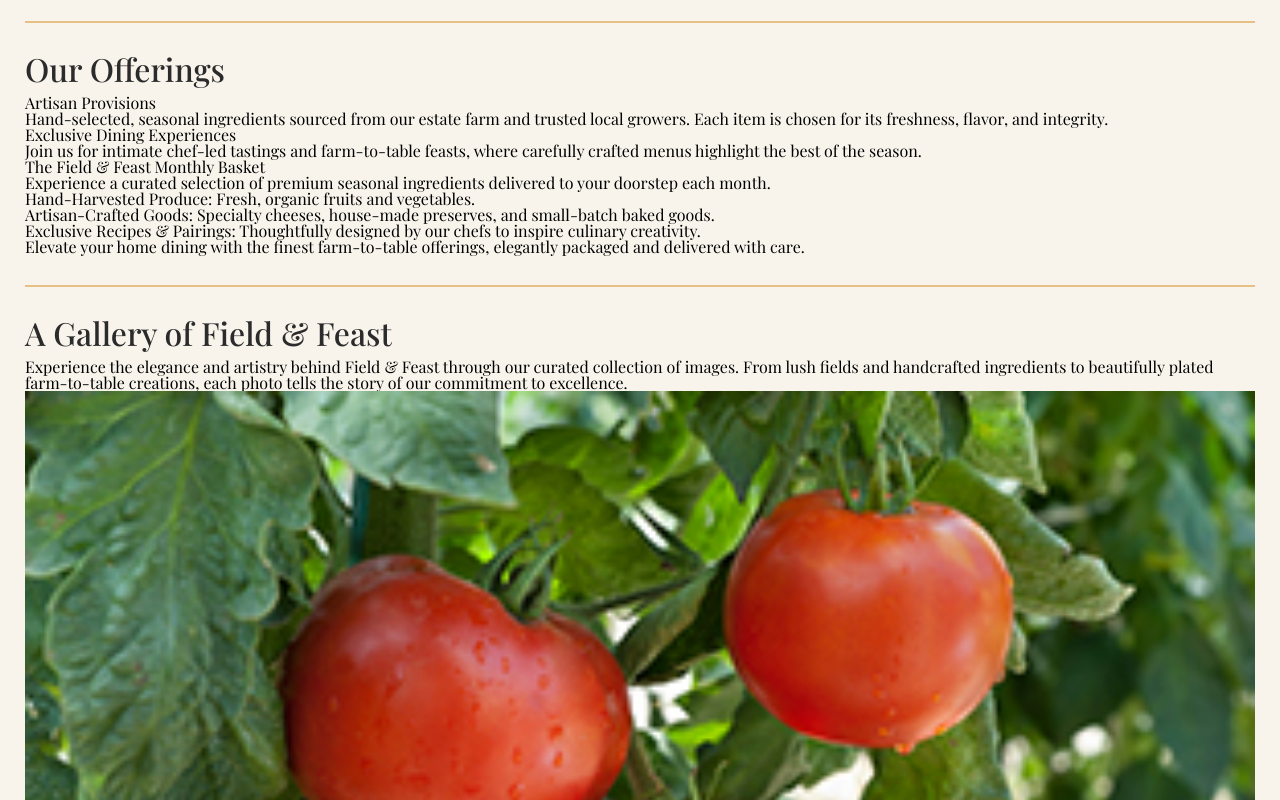
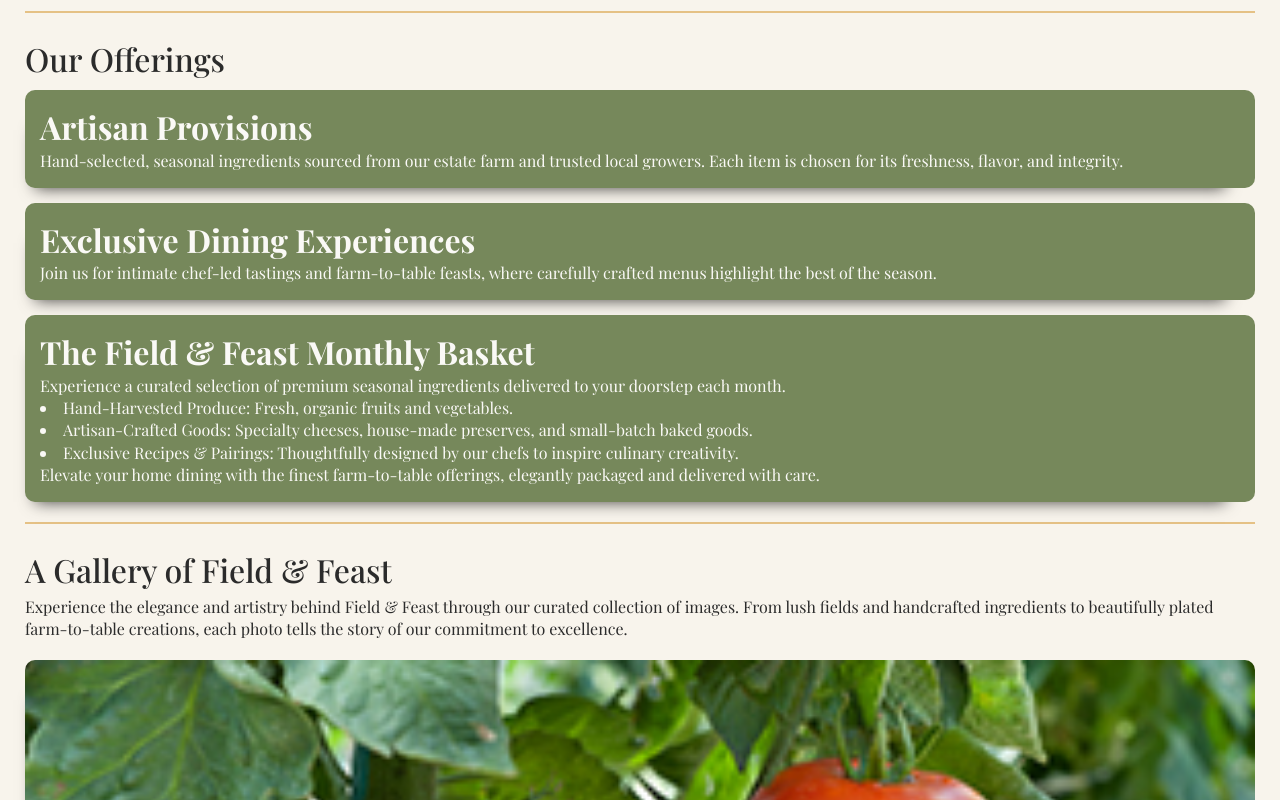
Before and after one commit to Elemental-Draco/field-and-feast, a plain HTML site: page index.html in a window 1280 px wide. Shown: the part 660-1460 px from the top of the page. Drawn offline with nearby package versions, Linux system fonts and the light colour scheme; a web font is replaced by a local one.

Commit message:
finished gallery styles

```diff
--- a/index.html
+++ b/index.html
@@ -41,12 +41,12 @@
 
       <section id="offerings">
         <h2>Our Offerings</h2>
-        <div>
+
         <section>
           <h3>Artisan Provisions</h3>
           <p>
-              Hand-selected, seasonal ingredients sourced from our estate farm
-              and trusted local growers. Each item is chosen for its freshness,
+            Hand-selected, seasonal ingredients sourced from our estate farm and
+            trusted local growers. Each item is chosen for its freshness,
             flavor, and integrity.
           </p>
         </section>
@@ -81,7 +81,6 @@
             elegantly packaged and delivered with care.
           </p>
         </section>
-        </div>
       </section>
       <section id="gallery">
         <h2>A Gallery of Field & Feast</h2>
--- a/styles.css
+++ b/styles.css
@@ -222,7 +222,7 @@ h2 {
 }
 
 main > section {
-  padding: 30px 0;
+  padding: 30px 0 20px;
   border-bottom: 2px solid var(--champagne-gold);
 }
 
@@ -234,12 +234,67 @@ main > section {
   font-weight: 500;
 }
 
+/* offerings styles */
+
+#offerings > section {
+  background-color: var(--olive-green);
+  color: var(--soft-white);
+  padding: 15px;
+  margin: 15px auto;
+  border-radius: 10px;
+  line-height: 1.4;
+  box-shadow: -10px 20px 15px -20px rgba(0, 0, 0, 0.75);
+}
+
+#offerings :last-child {
+  margin-bottom: 0;
+}
+#offerings ul {
+  list-style: disc;
+  list-style-position: inside;
+}
+
+h3 {
+  font-size: 2rem;
+  font-weight: bold;
+}
+
 /* gallery styles */
+
+#gallery > p {
+  color: var(--dark-charcoal);
+  line-height: 1.4;
+}
+
 #gallery img {
   width: 100%;
+  border-radius: 10px 10px 0 0;
 }
 
-/* welcome section */
+.card {
+  border-radius: 10px;
+  background-color: var(--soft-white);
+  margin: 20px auto;
+  box-shadow: -10px 20px 15px -20px rgba(0, 0, 0, 0.75);
+}
+
+.card > p {
+  padding: 10px;
+  text-align: center;
+  font-style: italic;
+}
+
+#gallery a {
+  box-sizing: border-box;
+  display: block;
+  background-color: var(--olive-green);
+  color: var(--soft-white);
+  width: 100%;
+  text-align: center;
+  text-decoration: none;
+  padding: 10px;
+  border-radius: 5px;
+}
 
 /* MEDIA QUERY (medium) */
 /* MEDIA QUERY (large) */
```
Lines whose indentation alone changed are shown as unchanged.
